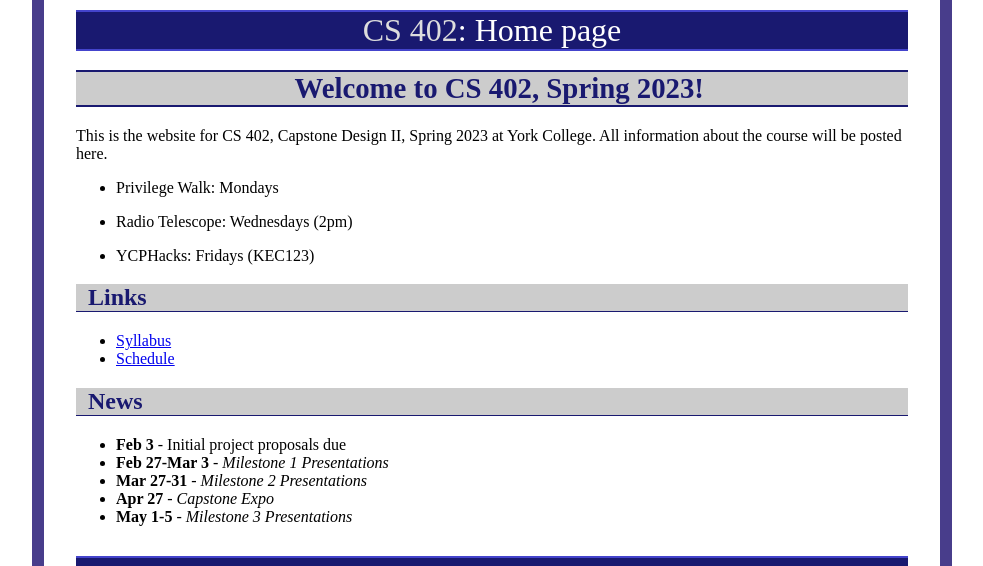
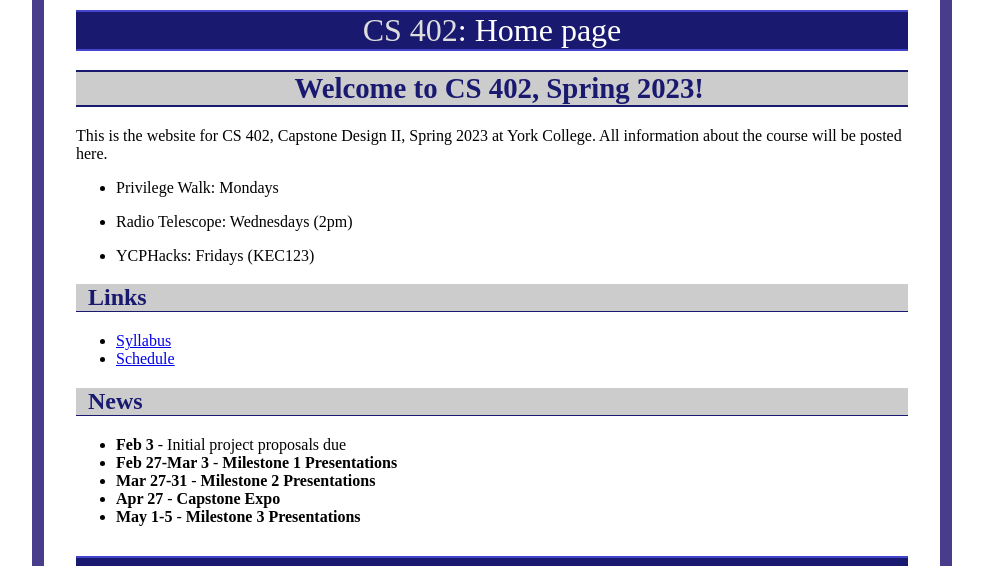
Before and after one commit to ycpcs/cs402-spring2023, a Jekyll site: the page built from index.md, in a window 1280 px wide. Shown: the top 566 px of the page, without its empty margins (148-1131 px from the left). Built offline with Jekyll 4.4.1, drawn with Linux system fonts in a browser that asks for light colours; grey boxes are pictures that could not be loaded.

```diff
--- a/index.md
+++ b/index.md
@@ -21,7 +21,7 @@ All information about the course will be posted here.
 
 ## News
 * **Feb 3** - Initial project proposals due
-* **Feb 27-Mar 3** - *Milestone 1 Presentations*
-* **Mar 27-31** - *Milestone 2 Presentations*
-* **Apr 27** - *Capstone Expo*
-* **May 1-5** - *Milestone 3 Presentations*
+* **Feb 27-Mar 3** - **Milestone 1 Presentations**
+* **Mar 27-31** - **Milestone 2 Presentations**
+* **Apr 27** - **Capstone Expo**
+* **May 1-5** - **Milestone 3 Presentations**
```
